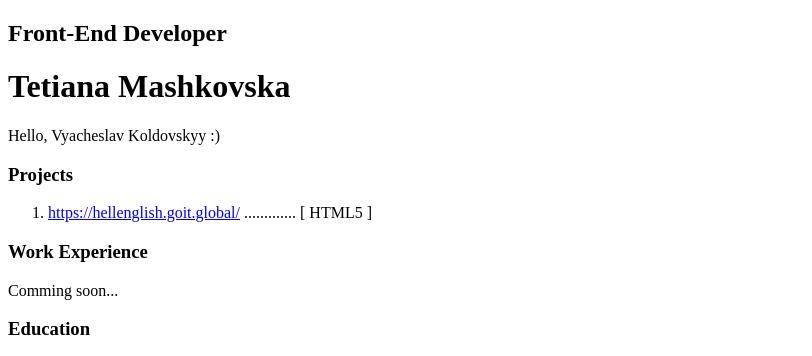
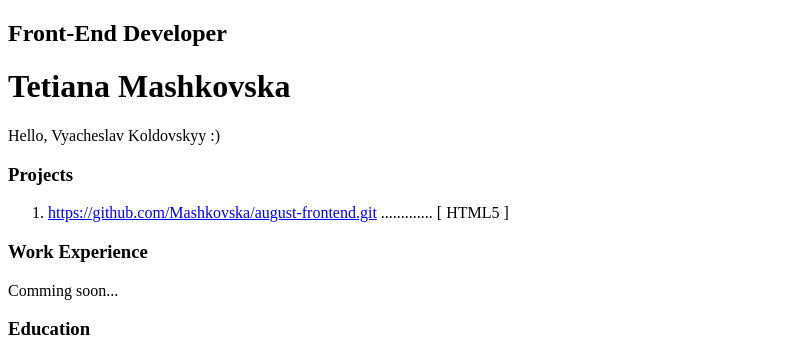
Before and after one commit to Mashkovska/august-frontend, a plain HTML site: page index.html in a window 1280 px wide. Shown: the top 356 px of the page, without its empty margins (0-812 px from the left). Drawn offline with Linux system fonts and the light colour scheme.

Commit message:
second commit

```diff
--- a/index.html
+++ b/index.html
@@ -19,8 +19,8 @@
           <h3>Projects</h3>
           <ol>
             <li>
-              <a href="https://hellenglish.goit.global/"
-                >https://hellenglish.goit.global/</a
+              <a href="https://github.com/Mashkovska/august-frontend.git"
+                >https://github.com/Mashkovska/august-frontend.git</a
               >
               ............. [ HTML5 ]
             </li>
```
